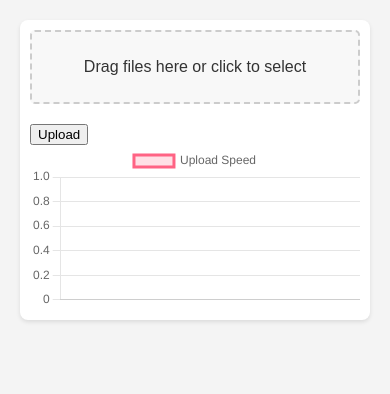
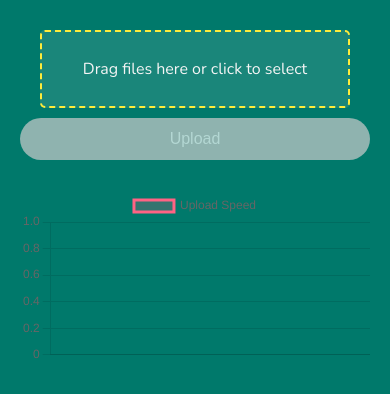
Before and after one commit to mattcarp/aoma-upload-demo, a website: page public/index.html in a window 390 px wide. Drawn offline with nearby package versions, Linux system fonts and the light colour scheme.

Commit message:
Update UI with vibrant color scheme and styling adjustments

```diff
--- a/public/index.html
+++ b/public/index.html
@@ -18,10 +18,13 @@
 			<p>Drag files here or click to select</p>
 			<input type="file" id="file-input" hidden />
 		</div>
-		<!-- Added file information display area -->
-		<div id="file-info" style="margin-top: 10px;"> <!-- File information will be displayed here --></div>
-		<!-- Add other elements of your page as needed -->
-		<button id="upload-button">Upload</button>
+		<div class="file-info-upload-container">
+
+			<!-- Added file information display area -->
+			<div id="file-info" style="margin-top: 10px;"> <!-- File information will be displayed here --></div>
+			<!-- Add other elements of your page as needed -->
+			<button id="upload-button" disabled>Upload</button>
+		</div>
 		<div class="chart-container">
 			<canvas id="speedChart"></canvas>
 		</div>
--- a/public/js/upload.js
+++ b/public/js/upload.js
@@ -27,13 +27,11 @@ async function uploadFile() {
 	})
 	.then(response => {
 			if (response.ok) {
-					return response.text();
+					console.log('File uploaded successfully');
+					resetUploadButton();
 			} else {
 					throw new Error(`Server responded with status: ${response.status}`);
 			}
-	})
-	.then(data => {
-			console.log('File uploaded successfully:', data);
 	})
 	.catch(error => {
 			console.error('Error uploading file:', error);
@@ -41,11 +39,7 @@ async function uploadFile() {
 }
 
 let dragDropArea;
-let fileInfoDisplay; // Declare fileInfoDisplay in global scope
-
-function calculateSpeed(bytes, seconds) {
-return bytes / seconds;
-}
+let fileInfoDisplay;
 
 function handleDragOver(e) {
 	e.preventDefault();
@@ -66,11 +60,14 @@ dragDropArea.classList.remove("active");
 function handleFileSelect(e) {
 	const file = e.target.files[0];
 	displayFileInfo(file);
+	document.getElementById('upload-button').disabled = !file; // Enable button only if file is selected
 }
 
 function displayFileInfo(file) {
 	if (file) {
 			fileInfoDisplay.textContent = `Selected file: ${file.name}`;
+	} else {
+			fileInfoDisplay.textContent = ''; // Clear the text if no file is selected
 	}
 }
 
@@ -78,18 +75,28 @@ function triggerFileSelect() {
 	document.getElementById("file-input").click();
 }
 
+function resetUploadButton() {
+	const uploadButton = document.getElementById('upload-button');
+	uploadButton.disabled = true; // Disable the button after upload or if no file is selected
+	fileInfoDisplay.textContent = ''; // Clear the file info text
+	document.getElementById('file-input').value = ''; // Clear the file input
+}
+
 window.onload = function () {
 	dragDropArea = document.getElementById("drag-drop-area");
 	const fileInput = document.getElementById("file-input");
-fileInfoDisplay = document.getElementById("file-info"); // Initialize fileInfoDisplay
+	fileInfoDisplay = document.getElementById("file-info");
 	const uploadButton = document.getElementById("upload-button");
-uploadButton.addEventListener("click", uploadFile);
 
 	dragDropArea.addEventListener("dragover", handleDragOver);
 	dragDropArea.addEventListener("drop", handleFileDrop);
 	dragDropArea.addEventListener("dragleave", resetDragDropArea);
-dragDropArea.addEventListener("click", triggerFileSelect); // Corrected
+	dragDropArea.addEventListener("click", triggerFileSelect);
 	fileInput.addEventListener("change", handleFileSelect);
+
+	// Initialize the upload button as disabled
+	uploadButton.disabled = true;
+	uploadButton.addEventListener("click", uploadFile);
 
 	// Chart Initialization
 	var ctx = document.getElementById("speedChart").getContext("2d");
@@ -97,14 +104,12 @@ var speedChart = new Chart(ctx, {
 			type: "line",
 			data: {
 					labels: [],
-		datasets: [
-			{
+					datasets: [{
 							label: "Upload Speed",
 							backgroundColor: "rgba(255, 99, 132, 0.2)",
 							borderColor: "rgba(255, 99, 132, 1)",
 							data: [],
-			},
-		],
+					}],
 			},
 			options: {
 					scales: {
--- a/public/styles.css
+++ b/public/styles.css
@@ -1,35 +1,31 @@
+@import url('https://fonts.googleapis.com/css2?family=Nunito:wght@400;700&display=swap');
+
 /* General Styles */
 body {
-    font-family: Arial, sans-serif;
-    background-color: #f4f4f4;
+    font-family: 'Nunito', sans-serif;
+    background-color: #00796B; /* Deep turquoise/teal background */
     margin: 0;
     padding: 20px;
-    color: #333;
-}
-
-.uploader-container {
-    max-width: 600px;
-    margin: auto;
-    background-color: #fff;
-    padding: 20px;
-    border-radius: 8px;
-    box-shadow: 0 2px 4px rgba(0, 0, 0, 0.1);
+    color: #F5F5F5; /* Light grey for better readability */
 }
 
 /* Drag-Drop Area */
 #drag-drop-area {
-    border: 2px dashed #ccc;
+    border: 2px dashed #FFEB3B; /* Sunny yellow border */
     border-radius: 5px;
     padding: 20px;
     text-align: center;
-    background-color: #f8f8f8;
+    background-color: rgba(255, 255, 255, 0.1); /* Semi-transparent white */
     cursor: pointer;
-    margin-bottom: 20px;
+    width: calc(100% - 40px);
+    margin: 10px auto;
+    box-sizing: border-box;
 }
 
-#drag-drop-area:hover {
-    background-color: #e9e9e9;
-    transition: background-color 0.3s ease;
+#drag-drop-area:hover, #drag-drop-area.active {
+    background-color: rgba(255, 255, 255, 0.2);
+    border-color: #FF7043; /* Coral for hover state */
+    transition: background-color 0.3s ease, border-color 0.3s ease;
 }
 
 /* File Input and Labels */
@@ -40,14 +36,57 @@ input[type='file'] {
 .custom-file-label {
     display: inline-block;
     padding: 10px 20px;
-    background-color: #007bff;
+    background-color: #007bff; /* Blue */
     color: #fff;
     border-radius: 4px;
     cursor: pointer;
 }
 
 .custom-file-label:hover {
-    background-color: #0056b3;
+    background-color: #0056b3; /* Darker blue on hover */
+}
+
+/* File Info and Upload Button Container */
+.file-info-upload-container {
+    width: 100%;
+    display: flex;
+    justify-content: space-between;
+    align-items: center;
+    margin-top: 10px;
+}
+
+/* File Info Styling */
+#file-info {
+    font-size: 14px;
+    color: #555;
+    flex-grow: 1;
+}
+
+/* Upload Button Styling */
+#upload-button {
+    background: #FF7043; /* Coral background */
+    color: white;
+    padding: 12px 24px;
+    font-size: 16px;
+    border: none;
+    border-radius: 25px;
+    cursor: pointer;
+    transition: all 0.3s ease;
+    box-shadow: 0 4px 6px rgba(0, 0, 0, 0.1);
+    flex-grow: 0;
+}
+
+#upload-button:disabled {
+    background: #ccc;
+    cursor: not-allowed;
+    box-shadow: none;
+    opacity: 0.7;
+}
+
+#upload-button:hover:enabled {
+    background: #FF5722; /* Darker coral for hover */
+    box-shadow: 0 5px 15px rgba(255, 87, 34, 0.4);
+    transform: translateY(-2px);
 }
 
 /* File Statistics */
@@ -60,39 +99,42 @@ input[type='file'] {
 }
 
 /* Progress Bar */
-#upload-progress {
-    width: 100%;
-    background-color: #a84747;
+#upload-progress, .progress-bar {
     border-radius: 5px;
-    margin-bottom: 20px;
 }
 
 .progress-bar {
     height: 20px;
     background-color: #4caf50;
-    border-radius: 5px;
     width: 0%;
+    transition: width 0.4s ease-in-out;
 }
 
-/* #upload-button {
-    position: absolute;
-    right: 0;
-    bottom: -60px; /* Adjust as needed */
-} */
-
+/* SpeedChart Styles */
 #speedChart {
-    /* Your existing styles for the speedChart */
+    /* Add styles for SpeedChart if needed */
 }
-
 
 /* Responsive Design */
 @media (max-width: 600px) {
-    .uploader-container {
-		position: relative;
+    #drag-drop-area {
         padding: 10px;
     }
 
-    #drag-drop-area {
-        padding: 10px;
+    .file-info-upload-container {
+        flex-direction: column;
+        align-items: flex-start;
+    }
+
+    #file-info {
+        order: 2;
+        margin-bottom: 10px;
+    }
+
+    #upload-button {
+        order: 1;
+        width: 100%;
+        margin-top: 0;
+        margin-bottom: 10px;
     }
 }
```
Lines whose indentation alone changed are shown as unchanged.
